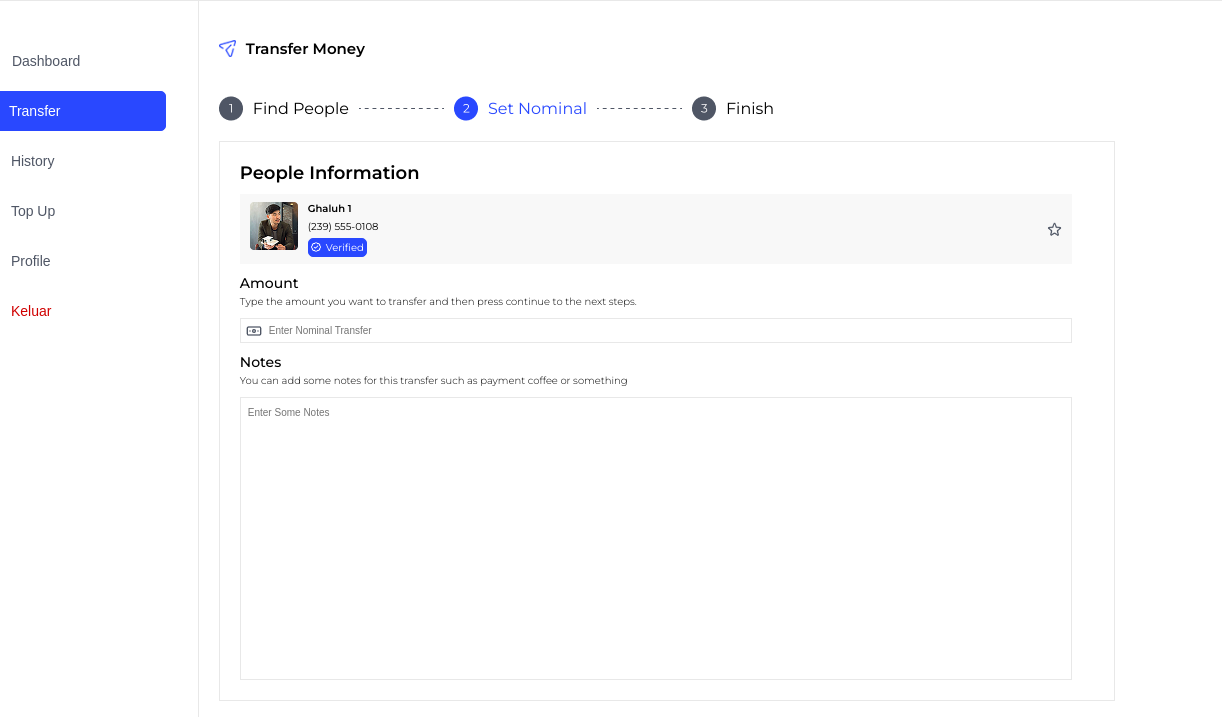
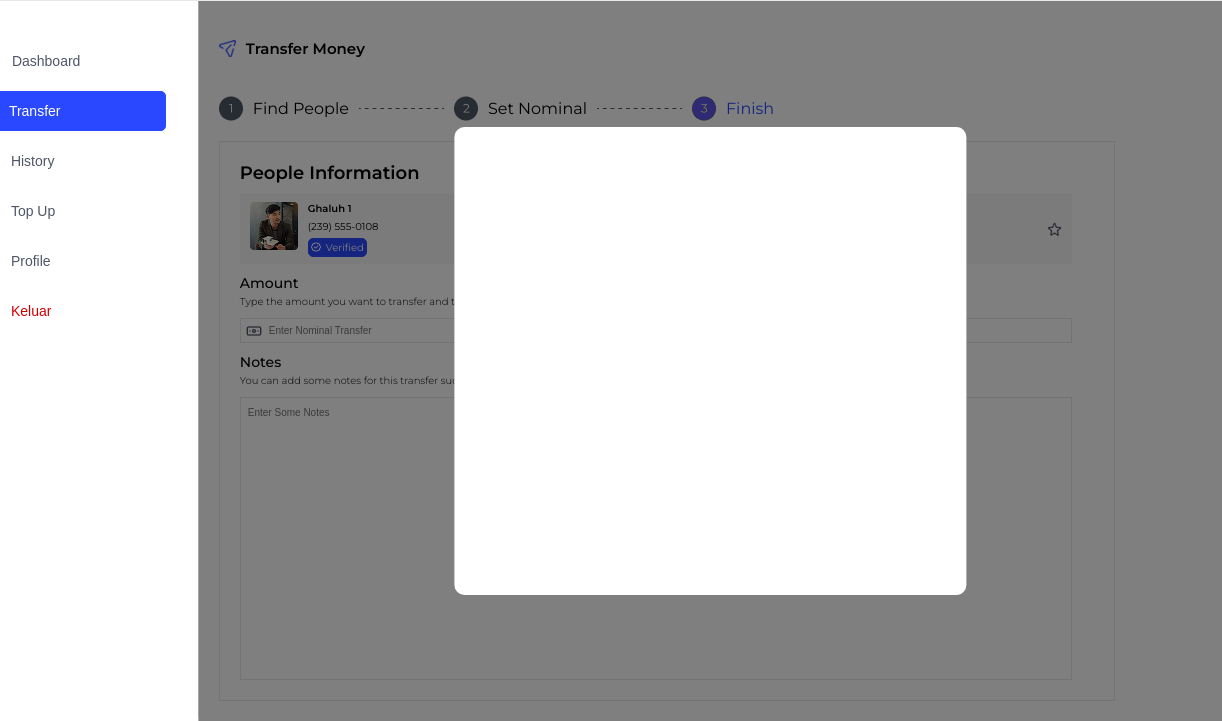
Before and after one commit to mdavindarinaldy/fgo24-css-slicing, a website: page pages/enter-pin-transfer.html in a window 1280 px wide. Shown: the part 79-800 px from the top of the page, 58-1280 px from the left. Drawn offline with Linux system fonts and the light colour scheme.

Commit message:
feat: update enter-pin at transfer page (modal)

```diff
--- a/pages/enter-pin-transfer.html
+++ b/pages/enter-pin-transfer.html
@@ -40,6 +40,32 @@
             width: 80svw;
             height: 90svh;
             padding: 20px;
+            position: relative;
+        }
+        div.content>div.modal {
+            position: absolute;
+            z-index: 2;
+            top: 50%;
+            left: 50%;
+            transform: translate(-50%, -50%);
+            box-sizing: border-box;
+            width: 100%;
+            height: 100%;
+            overflow:hidden;
+            background-color: rgba(0,0,0,0.5);
+            display: flex;
+            flex-direction: column;
+            justify-content: center;
+            align-items: center;
+        }
+        div.content>div.modal>div {
+            width: 50%;
+            height: 65%;
+            background-color: white;
+            border-radius: 10px;
+            display: flex;
+            justify-content: center;
+            align-items: center;
         }
         div.content>div {
             display: flex;
@@ -189,11 +215,14 @@
                 <img src="../assets/step1-off.png" alt="icon-step1">
                 <span>Find People</span>
                 <img src="../assets/dashed.png" alt="icon-dashed">
-                <img src="../assets/step2-on.png" alt="icon-step2">
-                <span style="color:#2948FF">Set Nominal</span>
+                <img src="../assets/step2-off.png" alt="icon-step2">
+                <span>Set Nominal</span>
                 <img src="../assets/dashed.png" alt="icon-dashed">
-                <img src="../assets/step3-off.png" alt="icon-step3">
-                <span>Finish</span>
+                <img src="../assets/step3-on.png" alt="icon-step3">
+                <span style="color:#2948FF">Finish</span>
+            </div>
+            <div class="modal">
+                <div></div>
             </div>
             <div class="info">
                 <span>People Information</span>
```
